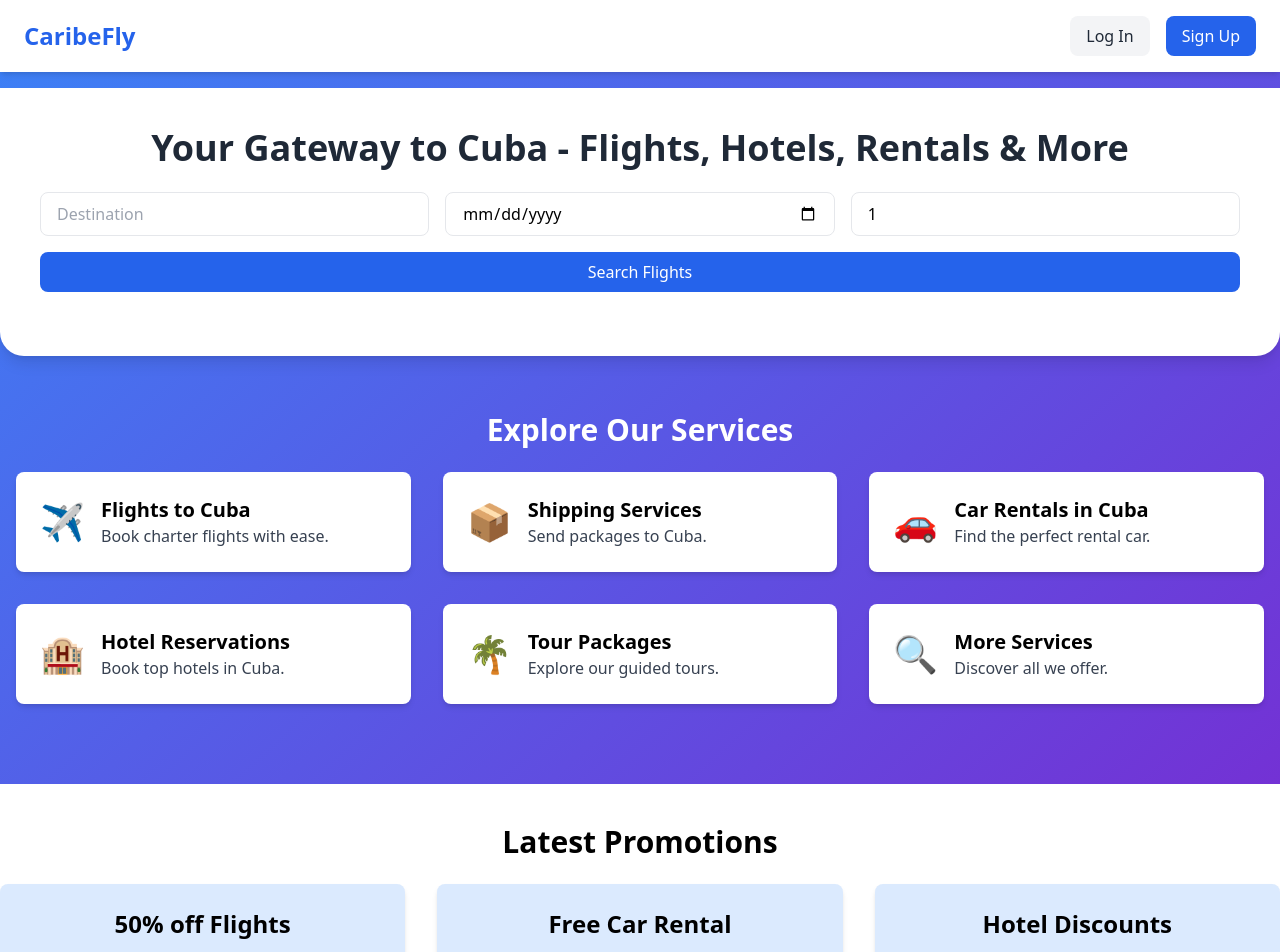
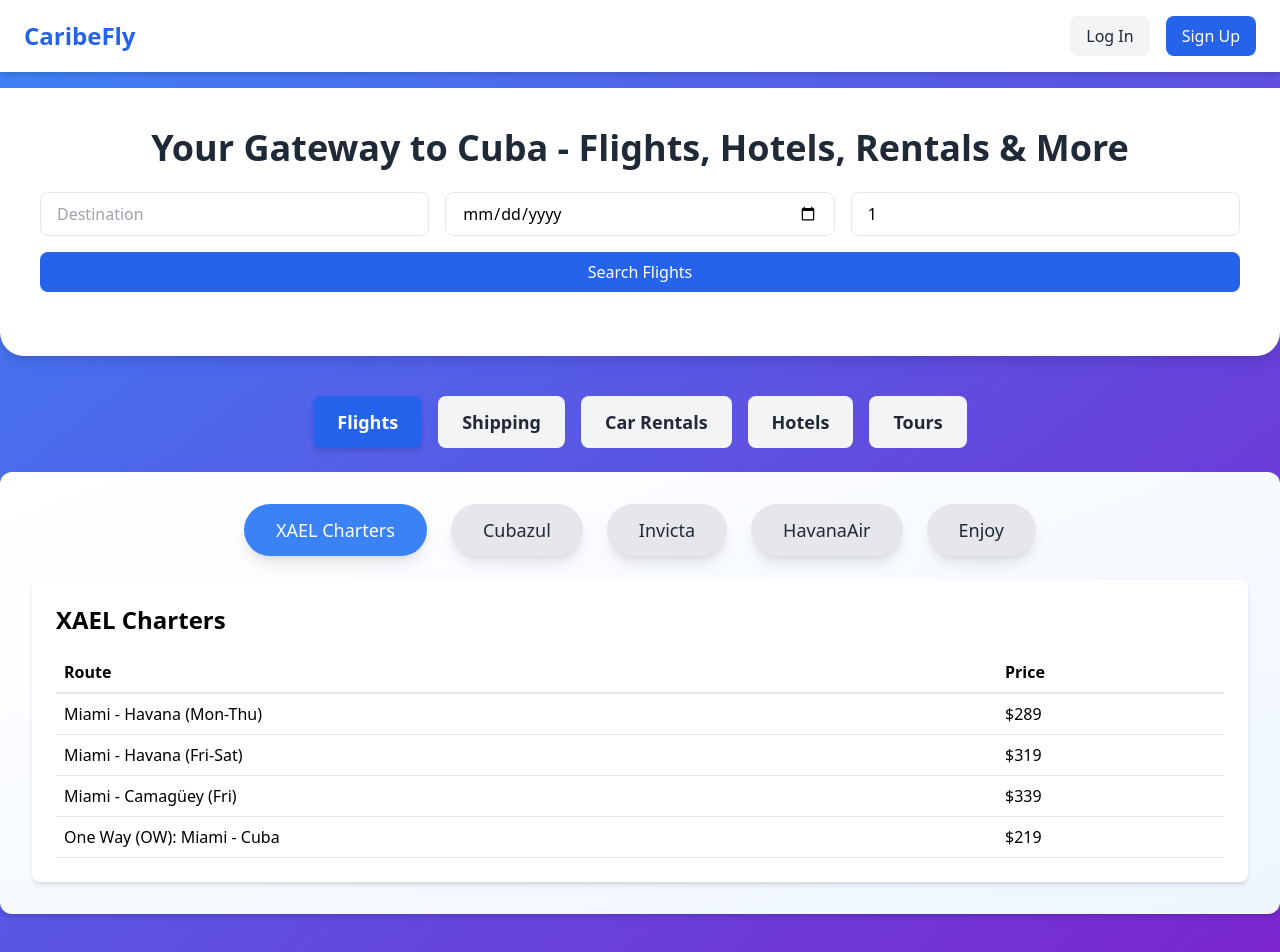
Before and after one commit to LuisFaxas/caribefly-website, a Next.js app: page / in a window 1280 px wide. Shown: the top 952 px of the page. Built offline with nearby package versions, Linux system fonts and the light colour scheme.

Commit message:
commit 5

```diff
--- a/app/page.tsx
+++ b/app/page.tsx
@@ -3,16 +3,38 @@
 import { useState } from 'react'
 import { useRouter } from 'next/navigation'
 
+const services = [
+  { id: 'flights', title: 'Flights', content: '' },
+  { id: 'shipping', title: 'Shipping', content: 'Send packages to Cuba easily.' },
+  { id: 'rentals', title: 'Car Rentals', content: 'Book the best rental cars.' },
+  { id: 'hotels', title: 'Hotels', content: 'Find affordable hotels in Cuba.' },
+  { id: 'tours', title: 'Tours', content: 'Discover exciting tour packages.' },
+]
+
+const charters = [
+  { id: 'xael', title: 'XAEL Charters', flights: [
+    { route: 'Miami - Havana (Mon-Thu)', price: '$289' },
+    { route: 'Miami - Havana (Fri-Sat)', price: '$319' },
+    { route: 'Miami - Camagüey (Fri)', price: '$339' },
+    { route: 'One Way (OW): Miami - Cuba', price: '$219' },
+  ]},
+  { id: 'cubazul', title: 'Cubazul', flights: [] },
+  { id: 'invicta', title: 'Invicta', flights: [] },
+  { id: 'havanaair', title: 'HavanaAir', flights: [] },
+  { id: 'enjoy', title: 'Enjoy', flights: [] },
+]
+
 export default function Home() {
+  const [activeTab, setActiveTab] = useState('flights')
+  const [activeCharter, setActiveCharter] = useState('xael') // Default to 'XAEL'
+  const router = useRouter()
   const [destination, setDestination] = useState('')
   const [dates, setDates] = useState('')
   const [passengers, setPassengers] = useState(1)
-  const router = useRouter()
 
   const handleSearch = (e: React.FormEvent) => {
     e.preventDefault()
     console.log(`Searching flights to ${destination} on ${dates} for ${passengers} passengers`)
-    // Logic to redirect to flight search results can be added here
   }
 
   return (
@@ -74,54 +96,69 @@
         </form>
       </div>
 
-      {/* Services Section */}
-      <div className="container mx-auto mt-10 p-4">
-        <h2 className="text-3xl font-semibold text-white mb-6 text-center">
-          Explore Our Services
-        </h2>
-        <div className="grid grid-cols-1 md:grid-cols-2 lg:grid-cols-3 gap-8">
-          {[
-            { title: 'Flights to Cuba', description: 'Book charter flights with ease.', icon: '✈️' },
-            { title: 'Shipping Services', description: 'Send packages to Cuba.', icon: '📦' },
-            { title: 'Car Rentals in Cuba', description: 'Find the perfect rental car.', icon: '🚗' },
-            { title: 'Hotel Reservations', description: 'Book top hotels in Cuba.', icon: '🏨' },
-            { title: 'Tour Packages', description: 'Explore our guided tours.', icon: '🌴' },
-            { title: 'More Services', description: 'Discover all we offer.', icon: '🔍' },
-          ].map((service) => (
-            <div
-              key={service.title}
-              className="p-6 bg-white rounded-lg shadow-md flex items-center space-x-4"
+      {/* Tabbed Services Section */}
+      <div className="container mx-auto mt-10">
+        <div className="flex justify-center space-x-4 mb-6">
+          {services.map((service) => (
+            <button
+              key={service.id}
+              className={`px-6 py-3 rounded-lg text-lg font-semibold transition ${
+                activeTab === service.id
+                  ? 'bg-blue-600 text-white shadow-md'
+                  : 'bg-gray-100 text-gray-800 hover:bg-gray-200'
+              }`}
+              onClick={() => setActiveTab(service.id)}
             >
-              <span className="text-4xl">{service.icon}</span>
-              <div>
-                <h3 className="text-xl font-semibold">{service.title}</h3>
-                <p className="text-gray-700">{service.description}</p>
-              </div>
-            </div>
+              {service.title}
+            </button>
           ))}
         </div>
-      </div>
 
-      {/* Promotions Section */}
-      <div className="mt-16 bg-white py-10">
-        <div className="container mx-auto text-center">
-          <h2 className="text-3xl font-semibold mb-6">Latest Promotions</h2>
-          <div className="grid grid-cols-1 md:grid-cols-3 gap-8">
-            {[
-              { title: '50% off Flights', description: 'Limited-time offer on select flights.' },
-              { title: 'Free Car Rental', description: 'Book a flight and get a free car rental.' },
-              { title: 'Hotel Discounts', description: 'Save up to 30% on hotel stays.' },
-            ].map((promo) => (
-              <div
-                key={promo.title}
-                className="p-6 bg-blue-100 rounded-lg shadow-md hover:bg-blue-200 transition"
-              >
-                <h3 className="text-2xl font-semibold">{promo.title}</h3>
-                <p className="mt-2">{promo.description}</p>
-              </div>
-            ))}
+        {activeTab === 'flights' && (
+          <div className="bg-gradient-to-br from-white to-blue-50 p-8 rounded-xl shadow-md">
+            {/* Sub-Tabs for Charters */}
+            <div className="flex justify-center space-x-6 mb-6">
+              {charters.map((charter) => (
+                <button
+                  key={charter.id}
+                  className={`px-8 py-3 rounded-full text-lg font-medium shadow-lg transition ${
+                    activeCharter === charter.id
+                      ? 'bg-blue-500 text-white'
+                      : 'bg-gray-200 text-gray-800 hover:bg-gray-300'
+                  }`}
+                  onClick={() => setActiveCharter(charter.id)}
+                >
+                  {charter.title}
+                </button>
+              ))}
+            </div>
+
+            {/* Charter Flight Information */}
+            <div className="p-6 bg-white rounded-lg shadow-md">
+              <h2 className="text-2xl font-semibold mb-4">
+                {charters.find((c) => c.id === activeCharter)?.title}
+              </h2>
+              <table className="w-full text-left border-collapse">
+                <thead>
+                  <tr>
+                    <th className="border-b-2 p-2">Route</th>
+                    <th className="border-b-2 p-2">Price</th>
+                  </tr>
+                </thead>
+                <tbody>
+                  {charters
+                    .find((c) => c.id === activeCharter)
+                    ?.flights.map((flight) => (
+                      <tr key={flight.route}>
+                        <td className="border-b p-2">{flight.route}</td>
+                        <td className="border-b p-2">{flight.price}</td>
+                      </tr>
+                    ))}
+                </tbody>
+              </table>
+            </div>
           </div>
-        </div>
+        )}
       </div>
 
       {/* Footer */}
```
